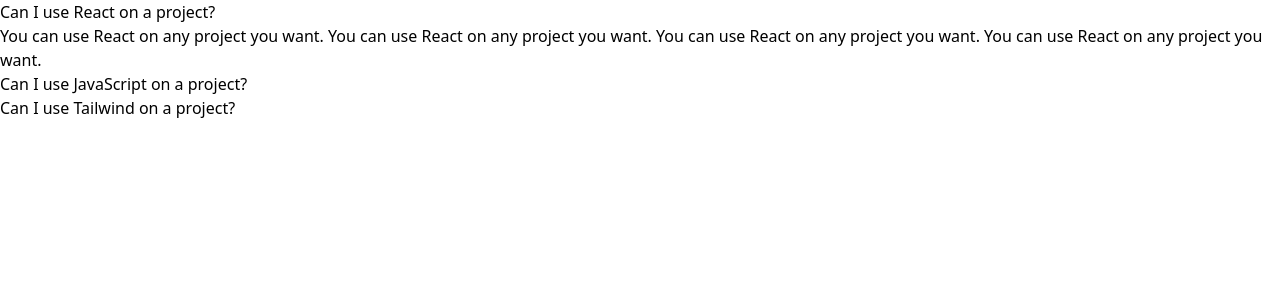
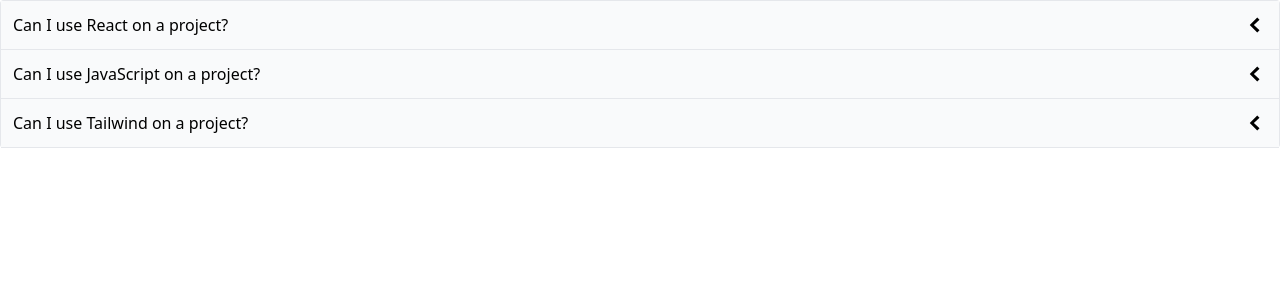
Before and after one commit to alinkarevutska/elements, a React (Create React App) app: page / in a window 1280 px wide. Shown: the top 300 px of the page. Built offline with nearby package versions, Linux system fonts and the light colour scheme.

Commit message:
finished accordion

```diff
--- a/src/components/Accordion.js
+++ b/src/components/Accordion.js
@@ -1,23 +1,32 @@
 import { useState } from "react";
+import { GoChevronDown, GoChevronLeft} from "react-icons/go";
+
 
 function Accordion({items}) {
-    const [expandedIndex, setExpandedIndex] = useState(0);
+    const [expandedIndex, setExpandedIndex] = useState(-1);
     const handleClick = (index) => {
-        setExpandedIndex(index)
+        expandedIndex === index ? setExpandedIndex(-1) : setExpandedIndex(index);
     };
 
     const renderedItems = items.map((item, index) => {
         const isExpanded = index === expandedIndex;
+        const icon = <span className="text-2xl">{isExpanded ? < GoChevronDown/> : <GoChevronLeft/> }</span>
 
         return (
-            <div key={item.id} onClick={() => handleClick(index)}>
-                <div>{item.label}</div>
-               {isExpanded && <div>{item.content}</div>} {/* if false, div is not rendered*/}
+            <div key={item.id} className="max-w-7xl">
+                <div onClick={() => handleClick(index)}
+                    className="flex justify-between p-3 bg-gray-50 border-b items-center cursor-pointer">
+                   {item.label} {icon}
+                </div>
+                {isExpanded &&
+               <div className="border-b p-5"> {/* if false, div is not rendered*/}
+                    {item.content}
+                </div>}
             </div>
         )
     })
 
-    return <div>{renderedItems}</div>
+    return <div className="border-x border-t rounded">{renderedItems}</div>
 }
 
 export default Accordion;
```
